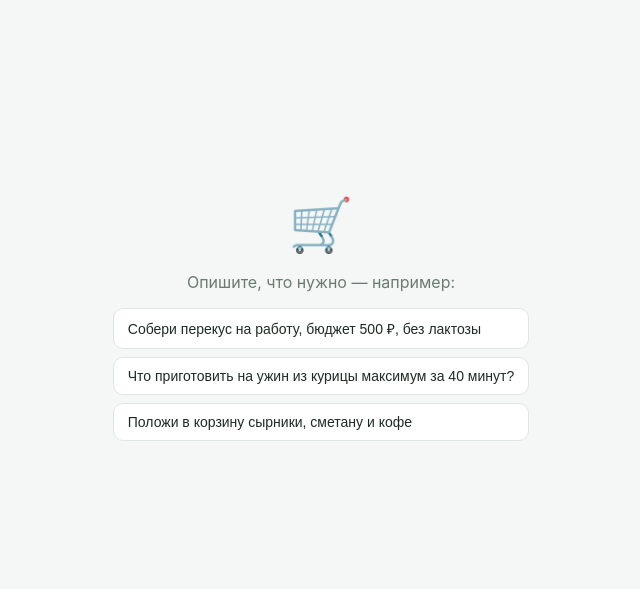
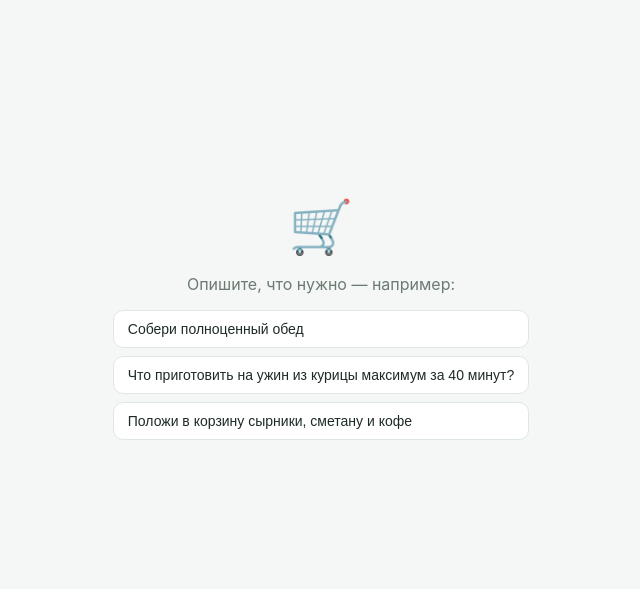
Before and after one commit to valkon29/vkusvill, a FastAPI app: page / in a window 1280 px wide. Shown: the part 71-660 px from the top of the page, without its empty margins (319-959 px from the left). Run offline with FastAPI, Linux system fonts and the light colour scheme; parts of the project's set-up code (start-up, migrations or seed data) failed here and were passed over.

Commit message:
web: пример на стартовом экране — полноценный обед

```diff
--- a/app/web/static/app.js
+++ b/app/web/static/app.js
@@ -45,7 +45,7 @@ function buildEmptyState() {
     <div class="empty-emoji">🛒</div>
     <p>Опишите, что нужно — например:</p>
     <div class="examples">
-      <button class="example">Собери перекус на работу, бюджет 500 ₽, без лактозы</button>
+      <button class="example">Собери полноценный обед</button>
       <button class="example">Что приготовить на ужин из курицы максимум за 40 минут?</button>
       <button class="example">Положи в корзину сырники, сметану и кофе</button>
     </div>`;
--- a/app/web/templates/index.html
+++ b/app/web/templates/index.html
@@ -20,7 +20,7 @@
         <div class="empty-emoji">🛒</div>
         <p>Опишите, что нужно — например:</p>
         <div class="examples">
-          <button class="example">Собери перекус на работу, бюджет 500 ₽, без лактозы</button>
+          <button class="example">Собери полноценный обед</button>
           <button class="example">Что приготовить на ужин из курицы максимум за 40 минут?</button>
           <button class="example">Положи в корзину сырники, сметану и кофе</button>
         </div>
```
